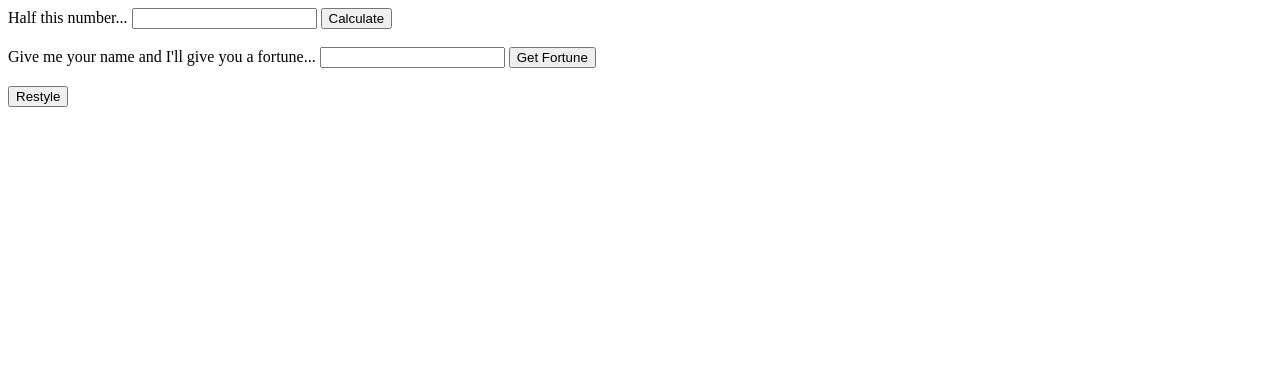
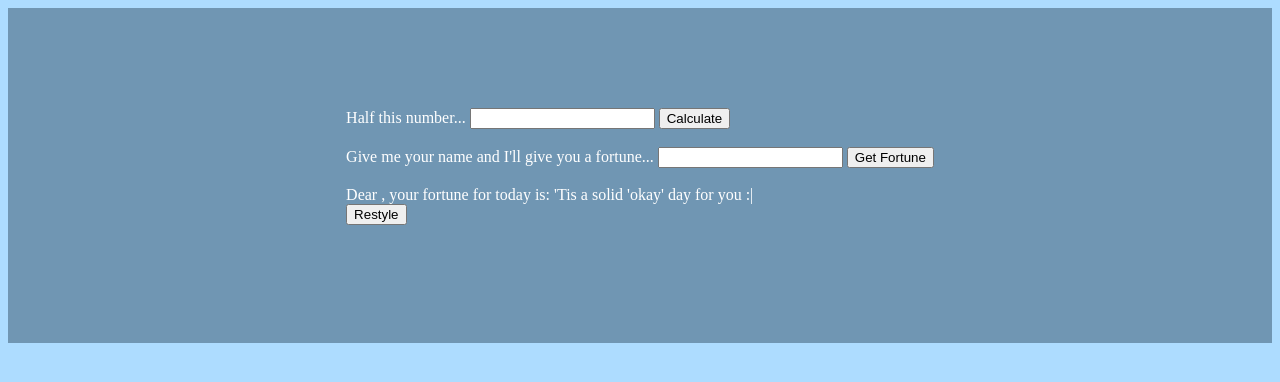
Before and after one commit to deborbona/js-calculator, a plain HTML site: page index.html in a window 1280 px wide. Both pictures are taken after a click on the button "Get Fortune". Drawn offline with Linux system fonts and the light colour scheme.

Commit message:
I am saving my work

```diff
--- a/index.html
+++ b/index.html
@@ -6,6 +6,8 @@
 <link rel="stylesheet" href="style.css">
 </head>
 <body>
+<div class="mainContainer">
+  <div id="Container">
 
   <label>Half this number...
     <input type="number" id="half-input">
@@ -24,5 +26,8 @@
   <br><br>
   <div id="restyle-output"></div>
   <script src="script.js" charset="utf-8"></script>
+
+  </div>
+</div>
 </body>
 </html>
--- a/script.js
+++ b/script.js
@@ -1,6 +1,7 @@
 var halfButton = document.getElementById("half-button");
 var fortuneButton = document.getElementById("fortune-button");
-var restyleButton = document.getElementById("restyle-button")
+var restyleButton = document.getElementById("restyle-button");
+var fortuneOutputElement = document.getElementById("fortune-output");
 
 halfButton.addEventListener("click", halfNumber);
 
@@ -14,17 +15,21 @@ fortuneButton.addEventListener("click", fortune);
 
 function fortune() {
   var name = document.getElementById("fortune-input").value;
-  var fortune = document.getElementById("fortune-output").value;
   var possibleFortunes = ["'Tis a good day for you :)", "'Tis a very bad day for you :(", "'Tis a solid 'okay' day for you :|"];
   var fortuneOutput = possibleFortunes[Math.floor(Math.random() * possibleFortunes.length)];
-  alert("Dear " + name + ", your fortune for today is: " + fortuneOutput);
+  fortuneOutputElement.innerText = "Dear " + name + ", your fortune for today is: " + fortuneOutput;
 }
 
 restyleButton.addEventListener("click", restyle);
 
 function restyle() {
-  var restyleOutput = document.getElementById("restyle-output").value;
-  var colours = ["blue", "red", "green", "yellow"];
+  var colours = ["#FFD0BA", "#B38570", "#FFE1D4", "#FF9C6E"];
   var randomColour = colours[Math.floor(Math.random() * colours.length)];
-  restyleOutput.style.backgroundColor = randomColour;
+  var styles = ["normal", "italic", "oblique"];
+  var randomStyle = styles[Math.floor(Math.random() * styles.length)];
+  var sizes = ["20px", "50px", "80px", "100px", "120px", "140px", "160px"];
+  var randomSize = sizes[Math.floor(Math.random() * sizes.length)];
+  fortuneOutputElement.style.color = randomColour;
+  fortuneOutputElement.style.fontSize = randomSize;
+  fortuneOutputElement.style.fontStyle = randomStyle;
 }
--- a/style.css
+++ b/style.css
@@ -1,3 +1,14 @@
 body{
-  background-color: #fffff;
+  background-color: #ADDCFF;
 }
+.mainContainer {
+  background-color: #7096B3;
+  color: #ffffff;
+  display: flex;
+  flex-direction: column;
+  justify-content: center;
+  align-items: center;
+}
+#Container {
+  padding: 100px;
+}
```
